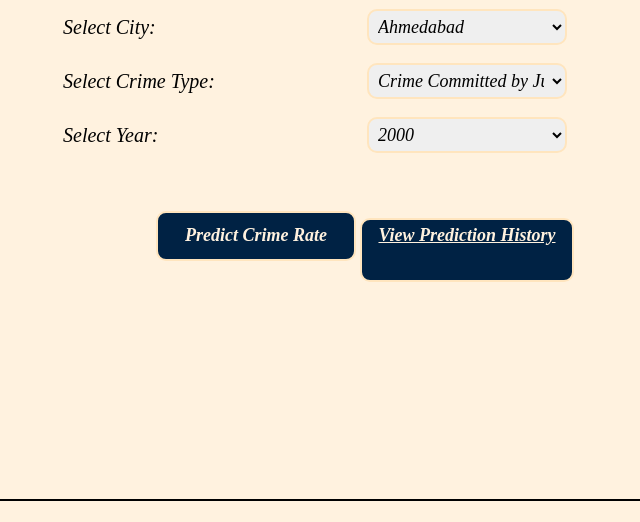
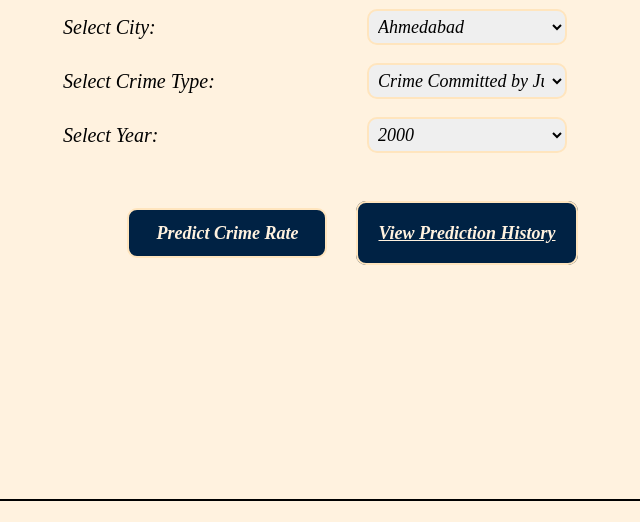
Before and after one commit to Anushkasbaghel/Crime-Rate-Prediction, a Flask app: page / in a window 1280 px wide. Shown: the part 222-744 px from the top of the page, without its empty margins (275-915 px from the left). Run offline with Flask 3, Linux system fonts and the light colour scheme; parts of the project's set-up code (start-up, migrations or seed data) failed here and were passed over.

Commit message:
Update styles.css

```diff
--- a/Crime Rate Prediction/static/styles.css
+++ b/Crime Rate Prediction/static/styles.css
@@ -90,8 +90,9 @@ select{
     border-bottom: 2px solid;
 }
 .button a {
-    margin-top: 10px;
-    display: inline-block;
+    margin: 25px;
+    text-align: center;
+    padding: 20px;
 }
 
 table.table2{
```
